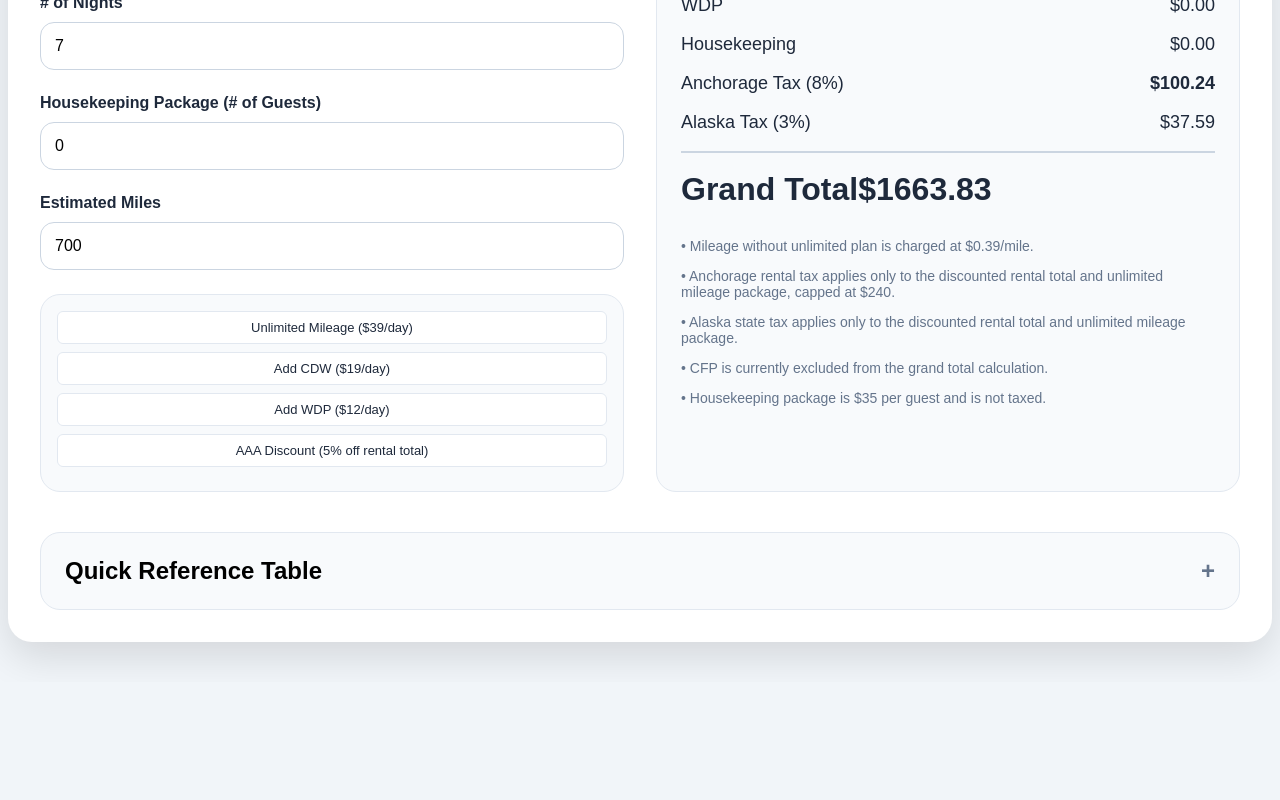
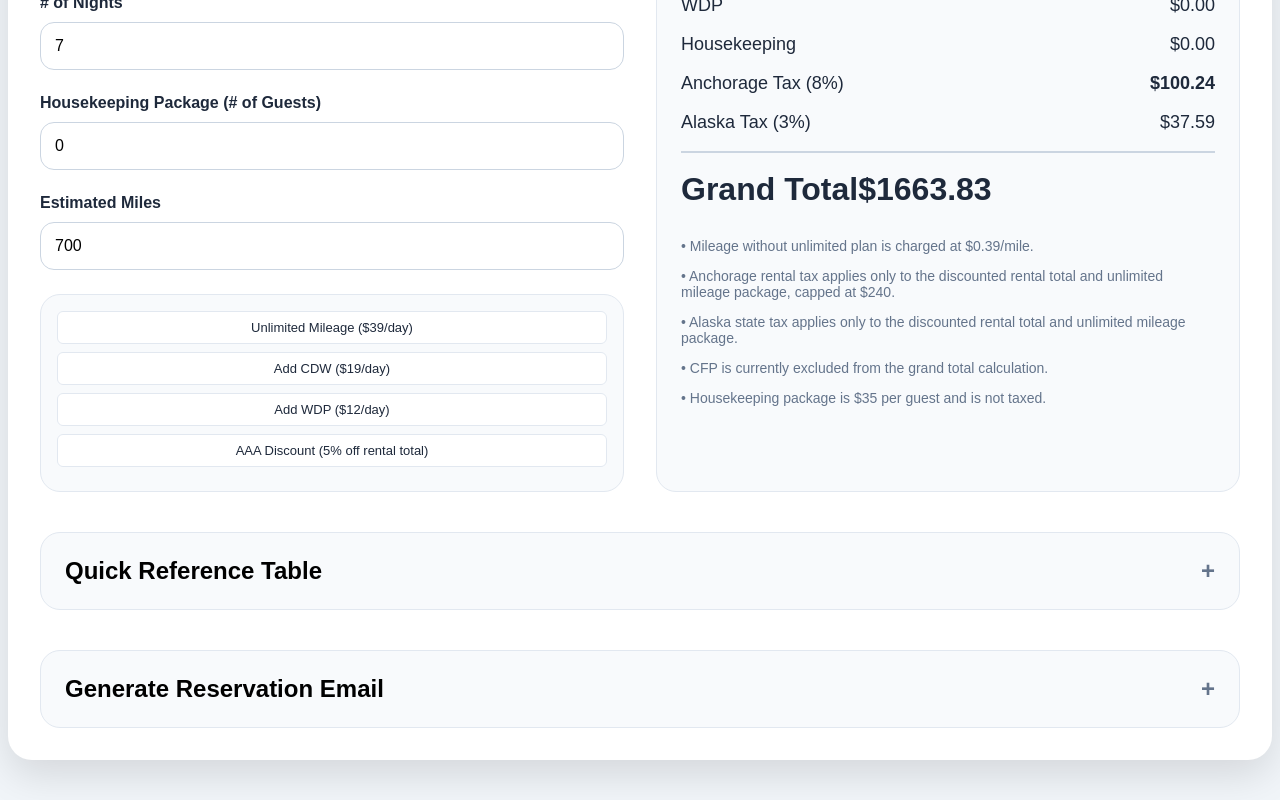
Before and after one commit to Teledawnics/alaska-rv-calculator, a React (Vite) app: page / in a window 1280 px wide. Shown: the part 515-1315 px from the top of the page. Before the commit the page ends 1197 px from the top, so only its background shows below. Built offline with nearby package versions, Linux system fonts and the light colour scheme.

Commit message:
Add email template generation feature for RV rental reservations with copy to clipboard functionality

```diff
--- a/src/App.jsx
+++ b/src/App.jsx
@@ -57,6 +57,7 @@ export default function AlaskaRVCalculator() {
   const [milesDriven, setMilesDriven] = React.useState(700);
   const [housekeepingGuests, setHousekeepingGuests] = React.useState(0);
   const [showReferenceTable, setShowReferenceTable] = React.useState(false);
+  const [showEmailTemplate, setShowEmailTemplate] = React.useState(false);
 
   const getRateTier = () => {
     if (nights >= 21) return 'long';
@@ -131,6 +132,51 @@ export default function AlaskaRVCalculator() {
     anchorageTax +
     alaskaTax +
     housekeepingCost;
+
+  const generateEmailTemplate = () => {
+    const vehicleType = vehicle === 'standard' ? 'Standard Class C Motorhome' : 'Large Class C Motorhome';
+    const seasonDisplay = splitSeasonMode
+      ? `${seasonOneNights} nights ${season} + ${seasonTwoNights} nights ${seasonTwo}`
+      : `${nights} nights ${season}`;
+
+    return `Hello Alaska RV Rental Reservations,
+
+THIS IS NOT A RESERVATION CONFIRMATION.
+
+Please see the requested rental details below.
+
+Vehicle Type: ${vehicleType}
+Season/Duration: ${seasonDisplay}
+Pricing Tier: ${splitSeasonMode ? sharedTier : rateTier} tier
+
+Estimated Rental Total: $${rentalTotal.toFixed(2)}
+${aaaDiscount > 0 ? `AAA Discount: -$${aaaDiscountAmount.toFixed(2)}` : ''}
+
+Mileage: $${mileageCost.toFixed(2)} ${unlimitedMileage ? '(Unlimited Plan)' : `(${milesDriven} miles @ $0.39/mile)`}
+${includeCDW ? `CDW: $${cdwCost.toFixed(2)}` : ''}
+${includeWDP ? `WDP: $${wdpCost.toFixed(2)}` : ''}
+
+Housekeeping Package: $${housekeepingCost.toFixed(2)} ${housekeepingGuests > 0 ? `(${housekeepingGuests} guests)` : ''}
+
+Anchorage Tax (8%): $${anchorageTax.toFixed(2)}
+Alaska State Tax (3%): $${alaskaTax.toFixed(2)}
+
+Grand Total: $${grandTotal.toFixed(2)}
+
+Taxes & Fees Included in Quote
+
+IMPORTANT FOR INTERNATIONAL CLIENTS:
+If you'd prefer to send your credit card information in two separate emails, we can book your reservation and send out your confirmation email once we receive all of your credit card information.
+
+We understand payment in full is required at the time of booking.
+
+Please confirm availability for these dates.
+
+Thank you,
+
+Alaska RV Rental Reservations
+`;
+  };
 
   return (
     <div className="container">
@@ -400,6 +446,30 @@ export default function AlaskaRVCalculator() {
           </div>
         )}
       </div>
+
+      <div className="email-section">
+        <button
+          onClick={() => setShowEmailTemplate(!showEmailTemplate)}
+          className="email-toggle"
+        >
+          <h3>Generate Reservation Email</h3>
+          <span className="toggle-icon">
+            {showEmailTemplate ? '−' : '+'}
+          </span>
+        </button>
+
+        {showEmailTemplate && (
+          <div className="email-content">
+            <pre className="email-template">{generateEmailTemplate()}</pre>
+            <button
+              onClick={() => navigator.clipboard.writeText(generateEmailTemplate())}
+              className="copy-button"
+            >
+              Copy to Clipboard
+            </button>
+          </div>
+        )}
+      </div>
     </div>
   );
 }
--- a/src/styles.css
+++ b/src/styles.css
@@ -173,6 +173,74 @@ select {
   overflow-x: auto;
 }
 
+.email-section {
+  margin-top: 40px;
+  background: #f8fafc;
+  border: 1px solid #e2e8f0;
+  border-radius: 20px;
+  overflow: hidden;
+}
+
+.email-toggle {
+  width: 100%;
+  display: flex;
+  align-items: center;
+  justify-content: space-between;
+  padding: 24px;
+  text-align: left;
+  background: none;
+  border: none;
+  cursor: pointer;
+  transition: background-color 0.2s ease;
+}
+
+.email-toggle:hover {
+  background: #f1f5f9;
+}
+
+.email-toggle h3 {
+  margin: 0;
+  font-size: 24px;
+  font-weight: bold;
+}
+
+.email-content {
+  padding: 24px;
+  border-top: 1px solid #e2e8f0;
+  background: #f8fafc;
+}
+
+.email-template {
+  background: white;
+  border: 1px solid #e2e8f0;
+  border-radius: 8px;
+  padding: 20px;
+  font-family: 'Courier New', monospace;
+  font-size: 14px;
+  line-height: 1.5;
+  white-space: pre-wrap;
+  word-wrap: break-word;
+  margin-bottom: 16px;
+  max-height: 400px;
+  overflow-y: auto;
+}
+
+.copy-button {
+  background: #3b82f6;
+  color: white;
+  border: none;
+  padding: 12px 24px;
+  border-radius: 8px;
+  font-size: 14px;
+  font-weight: 600;
+  cursor: pointer;
+  transition: background-color 0.2s ease;
+}
+
+.copy-button:hover {
+  background: #2563eb;
+}
+
 @media (max-width: 900px) {
   .grid {
     grid-template-columns: 1fr;
```
